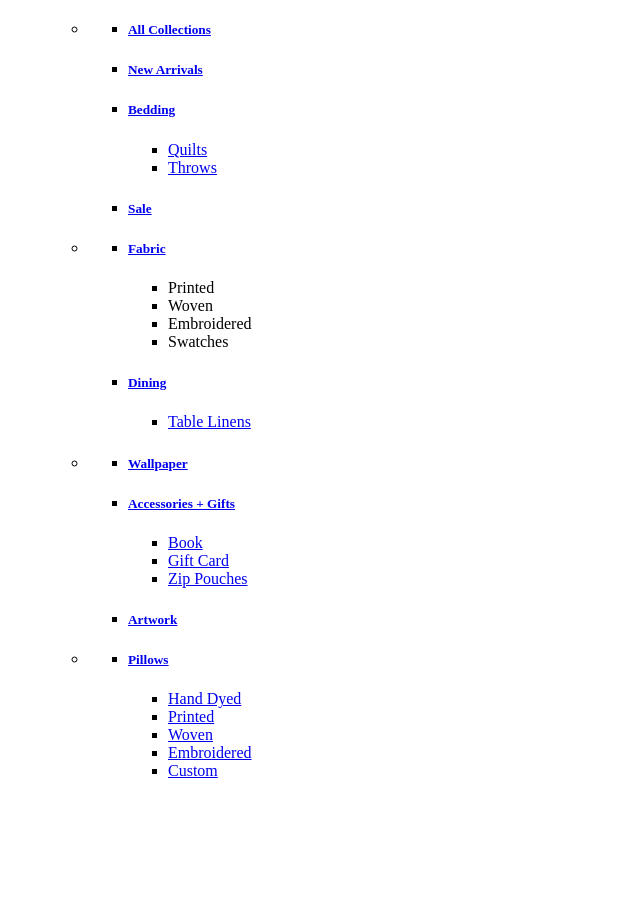
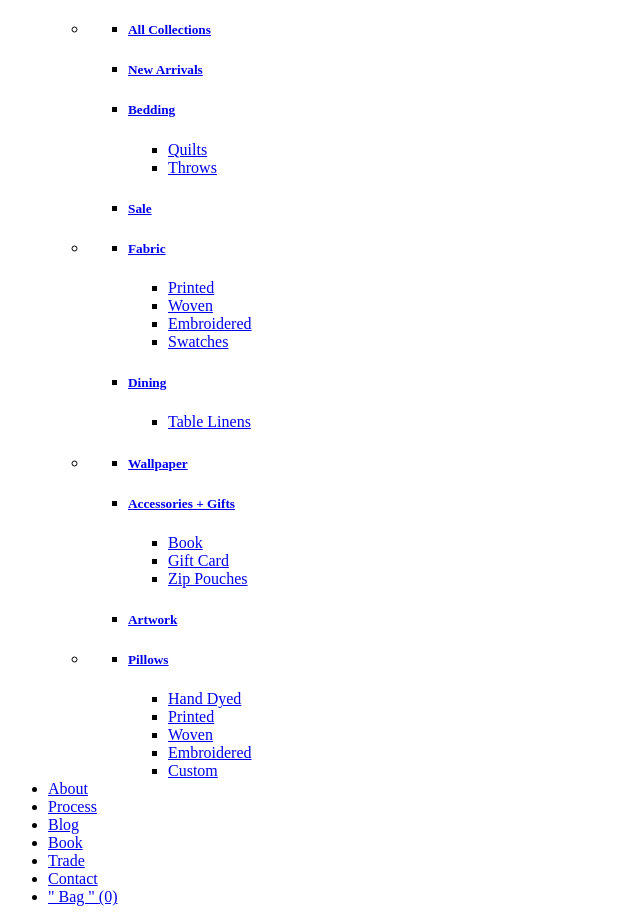
Before and after one commit to yesitsmedaniel/RebeccaAtwood, a plain HTML site: page index.html in a window 1280 px wide. Shown: the part 126-1048 px from the top of the page, without its empty margins (0-640 px from the left). Before the commit the page ends 922 px from the top, so only its background shows below. Drawn offline with Linux system fonts and the light colour scheme.

Commit message:
assignment done

```diff
--- a/index.html
+++ b/index.html
@@ -69,16 +69,16 @@
                     <a href="/collections/fabric-by-the-yard">Fabric</a>
                   </h5>
                   <ul class="collection-nav--grandchild">
-                    <li class="collection-nav--grandchild-link"
+                    <li class="collection-nav--grandchild-link">
                     <a href="/collections/fabric-by-the-yard/Printed">Printed</a>
                     </li>
-                    <li class="collection-nav--grandchild-link"
+                    <li class="collection-nav--grandchild-link">
                     <a href="/collections/fabric-by-the-yard/Woven">Woven</a>
                     </li>
-                    <li class="collection-nav--grandchild-link"
+                    <li class="collection-nav--grandchild-link">
                     <a href="/collections/embroidered-fabrics">Embroidered</a>
                     </li>
-                    <li class="collection-nav--grandchild-link"
+                    <li class="collection-nav--grandchild-link">
                     <a href="/collections/swatch-sets">Swatches</a>
                     </li>
                   </ul>
@@ -153,6 +153,35 @@
       </li>
     </ul>
   </div>
-
+</li>
+<li class="child kids-0">
+  <a href="/pages/about-us" class="nav-link" id="About">About</a>
+</li>
+<li class="child kids-0">
+  <a href="/pages/process" class="nav-link" id="Process">Process</a>
+</li>
+<li class="child kids-0">
+  <a href="/blogs/from-the-studio" class="nav-link" id="Blog">Blog</a>
+</li>
+<li class="child kids-0">
+  <a href="/pages/book" class="nav-link" id="Book">Book</a>
+</li>
+<li class="child kids-0">
+  <a href="/pages/trade" class="nav-link" id="Trade">Trade</a>
+</li>
+<li class="child kids-0">
+  <a href="/pages/contact" class="nav-link" id="Contact">Contact</a>
+</li>
+<li class="cart-text-link">
+  <a href="/cart" class="CartToggle">
+    "
+            Bag
+            "
+    <span class=" hidden-count " id="nav-cartCountDesktop">(0)</span>
+  </a>
+</li>
+</ul>
+</div>
+</div>
   </body>
 </html>
```
